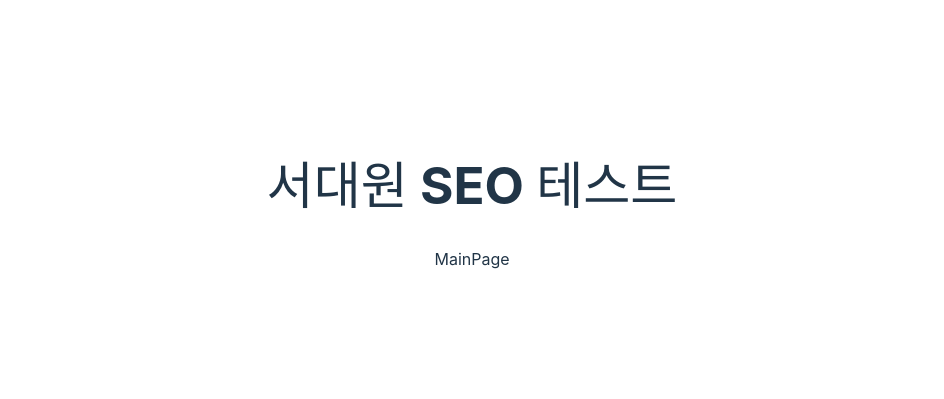
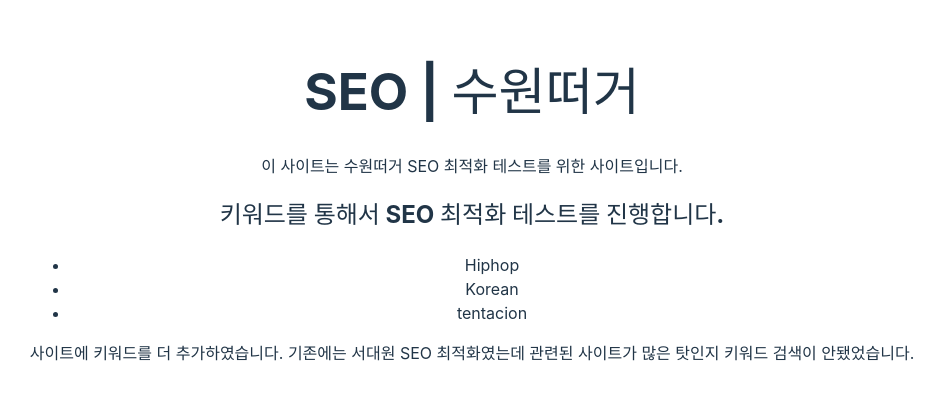
Before and after one commit to suwonthugger/seo, a React (Vite) app: page / in a window 1280 px wide. Shown: the part 195-594 px from the top of the page, without its empty margins (168-1112 px from the left). Built offline with nearby package versions, Linux system fonts and the light colour scheme.

Commit message:
feat: 키워드 변경 후 다시 테스트

```diff
--- a/index.html
+++ b/index.html
@@ -3,15 +3,22 @@
   <head>
     <meta charset="UTF-8" />
     <link rel="icon" type="image/svg+xml" href="/vite.svg" />
+    <link href="https://seo-eight-virid.vercel.app/" rel="canonical" />
     <meta name="viewport" content="width=device-width, initial-scale=1.0" />
     <meta name="robots" content="index, follow" />
 
-    <title>서대원 SEO</title>
-    <meta name="description" content="서대원 SEO 최적화" />
+    <title>SEO | 수원떠거</title>
+    <meta
+      name="description"
+      content="이 사이트는 수원떠거 SEO 최적화 테스트를 위한 사이트입니다."
+    />
 
     <!-- og태그: Facebook이 웹 사이트에 더 풍부한 메타 데이터를 제공하기 위해 발명한 메타 데이터 프로토콜 -->
-    <meta property="og:title" content="서대원 SEO 최적화" />
-    <meta property="og:description" content="서대원 SEO 최적화" />
+    <meta property="og:title" content="SEO | 수원떠거" />
+    <meta
+      property="og:description"
+      content="이 사이트는 수원떠거 SEO 최적화 테스트를 위한 사이트입니다."
+    />
     <meta property="og:url" content="https://seo-eight-virid.vercel.app/" />
     <meta property="og:type" content="website" />
     <meta property="og:locale" content="ko_KR" />
--- a/src/pages/MainPage.tsx
+++ b/src/pages/MainPage.tsx
@@ -1,8 +1,20 @@
 const MainPage = () => {
   return (
     <div>
-      <h1>서대원 SEO 테스트</h1>
-      <p> MainPage</p>
+      <h1>SEO | 수원떠거</h1>
+      <p>이 사이트는 수원떠거 SEO 최적화 테스트를 위한 사이트입니다.</p>
+      <div>
+        <h2>키워드를 통해서 SEO 최적화 테스트를 진행합니다.</h2>
+        <ul>
+          <li>Hiphop</li>
+          <li>Korean</li>
+          <li>tentacion</li>
+        </ul>
+        <p>
+          사이트에 키워드를 더 추가하였습니다. 기존에는 서대원 SEO 최적화였는데
+          관련된 사이트가 많은 탓인지 키워드 검색이 안됐었습니다.
+        </p>
+      </div>
     </div>
   );
 };
```
